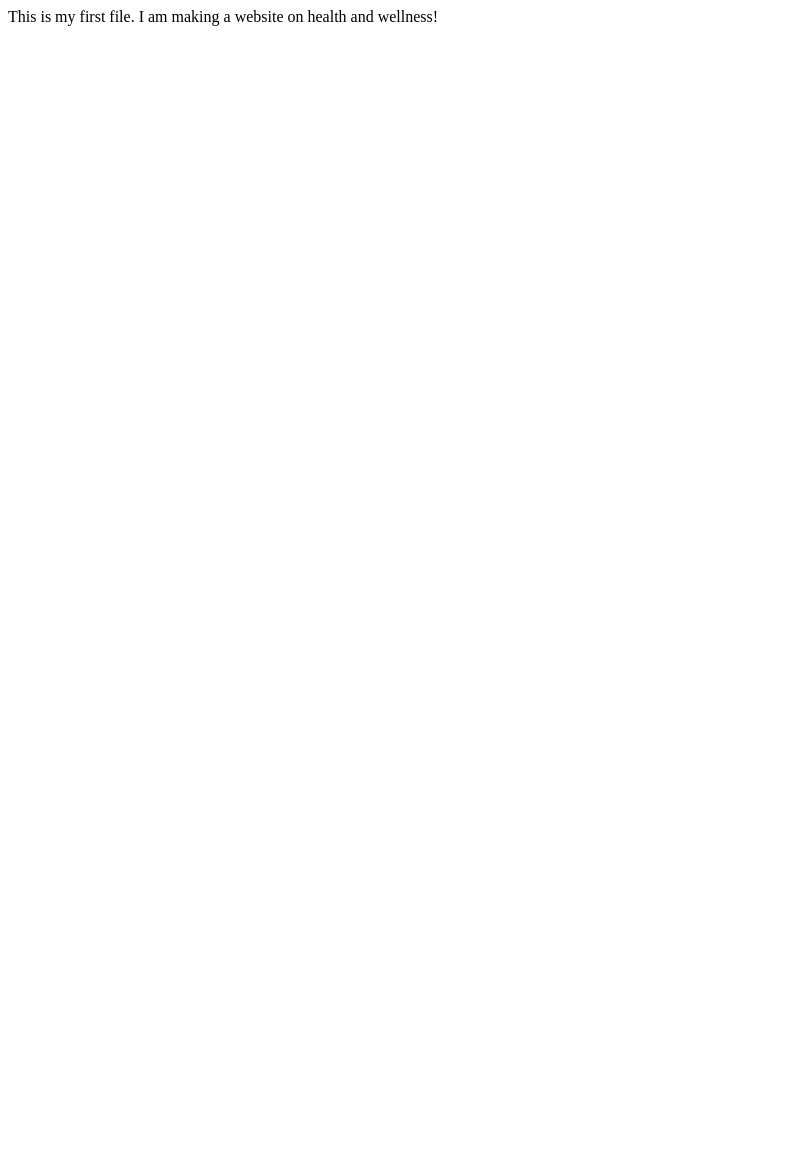
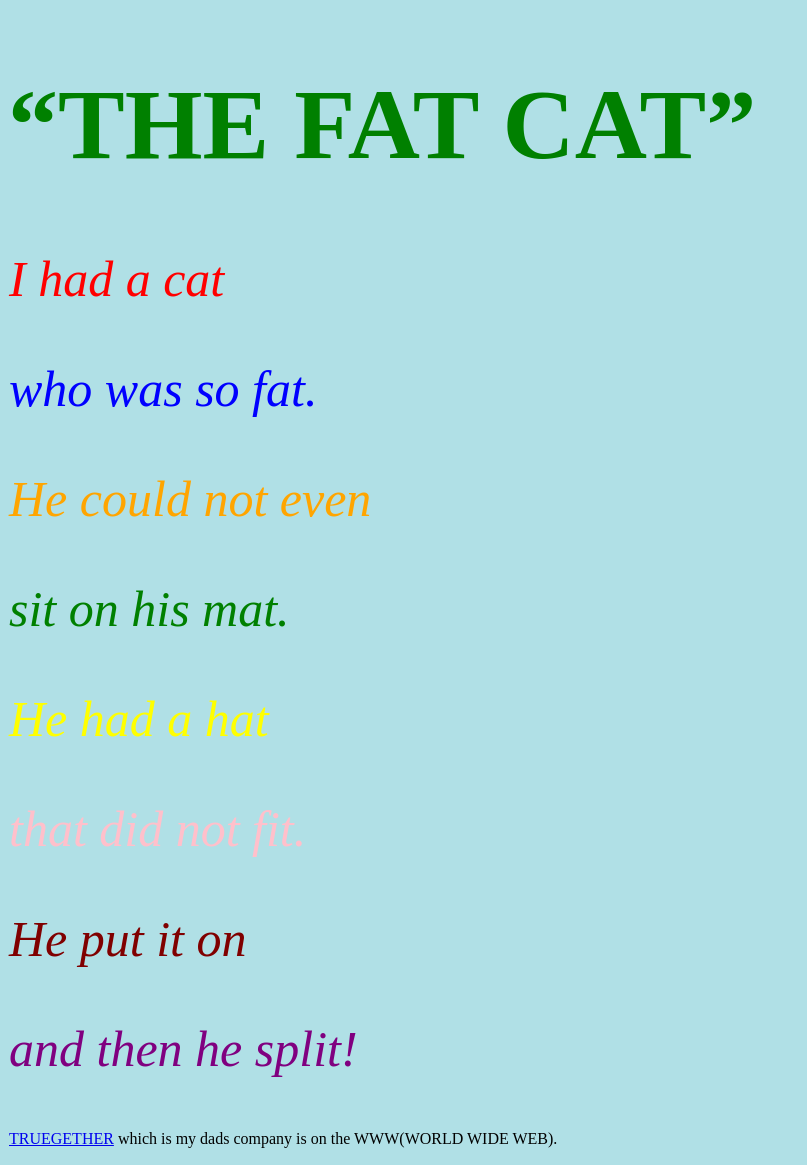
Before and after one commit to anupmodi/yashom, a plain HTML site: page index.html in a window 1280 px wide. Shown: the whole page, without its empty margins (0-807 px from the left). Before the commit the page ends 800 px from the top, so only its background shows below. Drawn offline with Linux system fonts and the light colour scheme.

Commit message:
Add files via upload

```diff
--- a/index.html
+++ b/index.html
@@ -1,7 +1,31 @@
 <!DOCTYPE html>
 <html>
-<head><title>Yashom Modi</title></head>
-<body>
-This is my first file. I am making a website on health and wellness!
+
+<head>
+<style>
+p {
+  border: 1px solid powderblue;
+}
+</style>
+</head>
+<link rel="icon" href="favicon.ico" type="image/x-icon"/>
+<body style="background-color:powderblue;">
+
+<h1 style="font-size:100px;color:green;"><q>THE FAT CAT</q></h1>
+
+<address>
+
+<p style="color:red;font-size:50px">I had a cat</p>
+<p style="color:blue;font-size:50px">who was so fat.</p>
+<p style="color:orange;font-size:50px">He could not even</p>
+<p style="color:green;font-size:50px">sit on his mat.</p>
+<p style="color:yellow;font-size:50px">He had a hat</p>
+<p style="color:pink;font-size:50px">that did not fit.</p>
+<p style="color:maroon;font-size:50px">He put it on</p>
+<p style="color:purple;font-size:50px">and then he split!</p>
+</address>
+<p><a href="https://www.truegether.com" target="_blank">TRUEGETHER</a> which is my dads company is on the WWW(WORLD WIDE WEB). </p>
+
+
 </body>
 </html>
```
